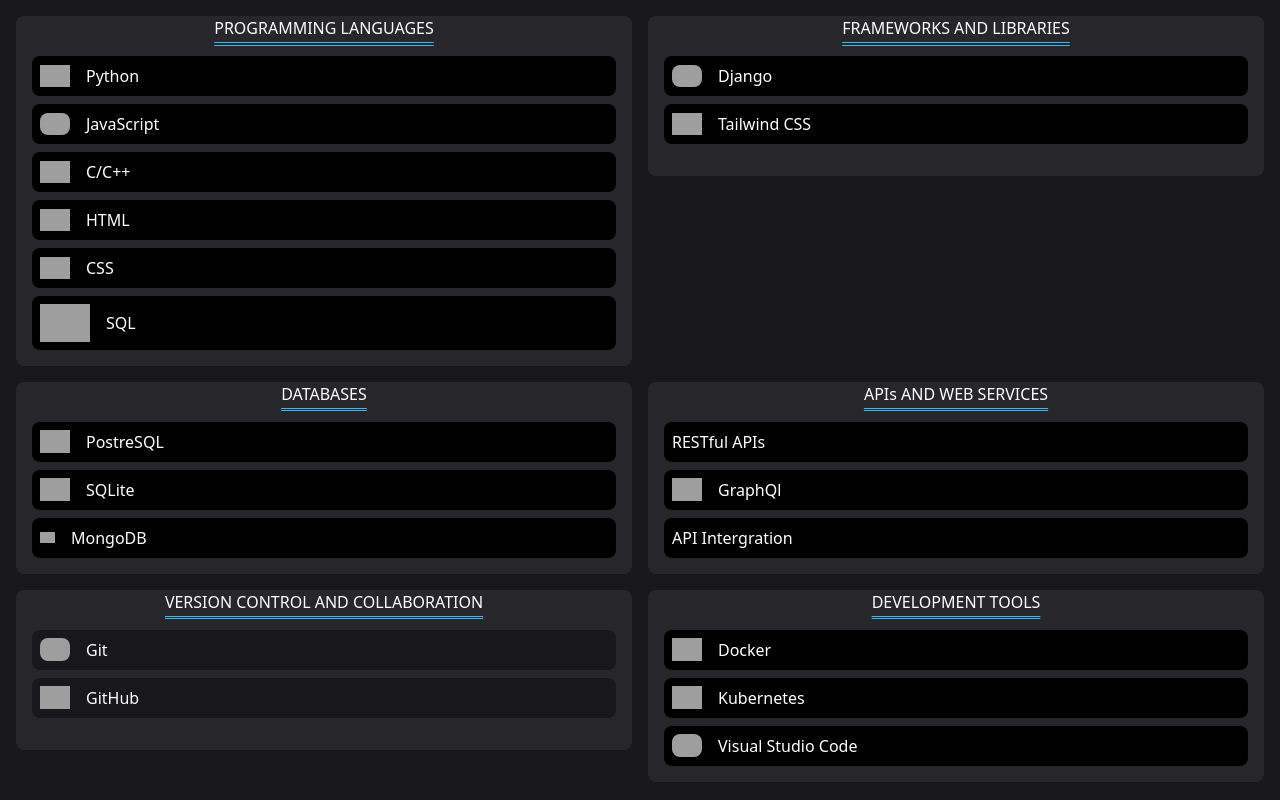
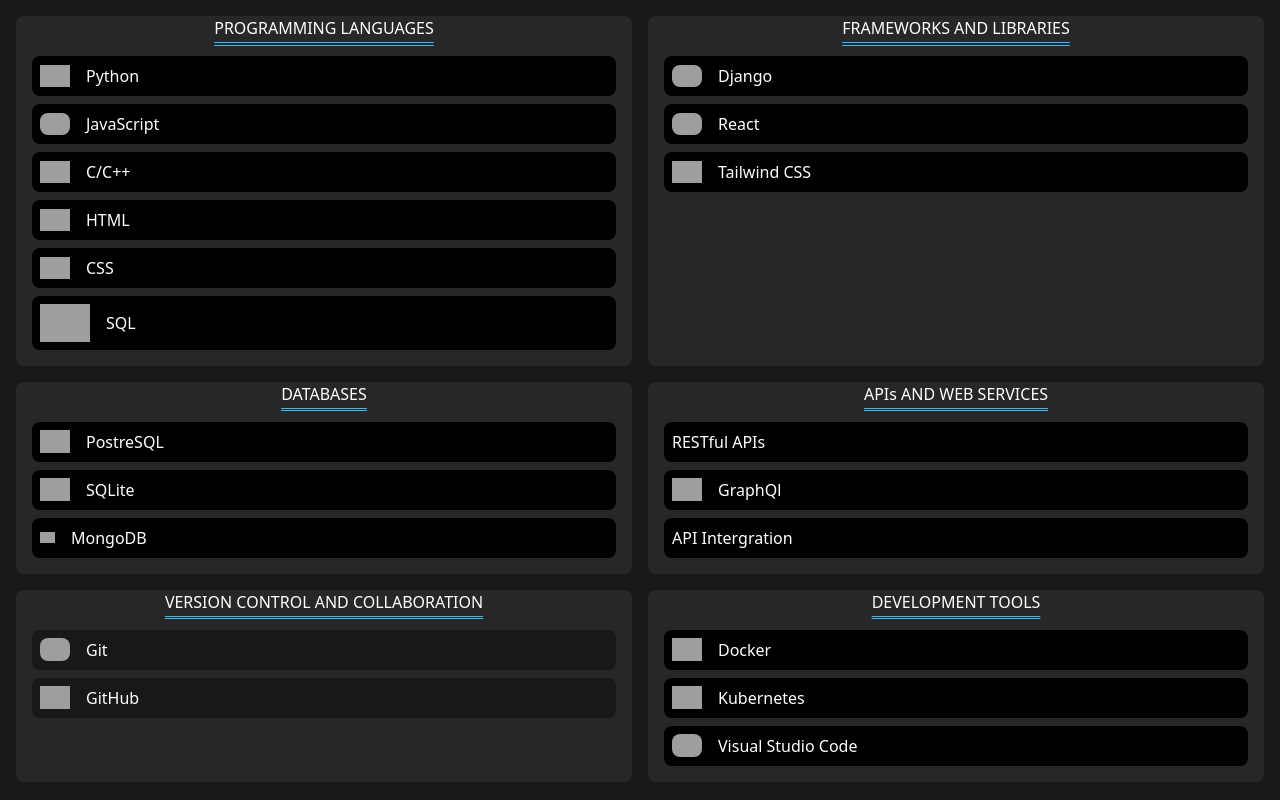
Before and after one commit to Nthumo/portfolio2, a Django app: page /skills/ in a window 1280 px wide. Run offline with Django 4.2, Linux system fonts and the light colour scheme; style sheets or scripts are compiled from the project's sources; grey boxes are pictures that could not be loaded.

Commit message:
porfolio:v1<final3>

```diff
--- a/portfolio/templates/portfolio/skills.html
+++ b/portfolio/templates/portfolio/skills.html
@@ -53,16 +53,24 @@
             </div>
 
             <!--frameworks and libraries-->
-            <div class="bg-zinc-800 min-h-[100px] h-40 text-white text-center rounded-lg">
+            <div class="bg-zinc-800 min-h-[100px] text-white text-center rounded-lg">
                 <h1>
                     <span class="underline-offset-8 decoration-double decoration-sky-400 underline text-white">FRAMEWORKS AND LIBRARIES</span>
                     <ul class="grid gap-2 pt-4 p-4">
                         <li class="flex gap-4 items-center block p-2 bg-black hover:border rounded-lg">
                             <img src="{%static 'images/django'%}" width="30" alt="django" class="rounded-lg">
-                            Django</li>
+                            Django
+                        </li>
+
+                        <li class="flex gap-4 items-center block p-2 bg-black hover:border rounded-lg">
+                            <img src="{%static 'images/reactjs'%}" width="30" alt="Reactjs" class="rounded-lg">
+                            React
+                        </li>
+
                         <li class="flex gap-4 items-center block p-2 bg-black hover:border rounded-lg">
                             <img src="{%static 'images/tailwind'%}" width="30" alt="tailwindcss">
-                            Tailwind CSS</li>
+                            Tailwind CSS
+                        </li>
                     </ul>
 
                 </h1>
@@ -103,7 +111,7 @@
              </div>
 
              <!--version control and collaboration-->
-             <div class="bg-zinc-800 min-h-[100px] h-40 text-white text-center rounded-lg">
+             <div class="bg-zinc-800 min-h-[100px] text-white text-center rounded-lg">
                 <h1>
                     <span class="underline underline-offset-8 decoration-double decoration-sky-400">VERSION CONTROL AND COLLABORATION</span>
                     <ul class="grid gap-2 pt-4 p-4">
```
Also changed, not shown: 3 other files.
